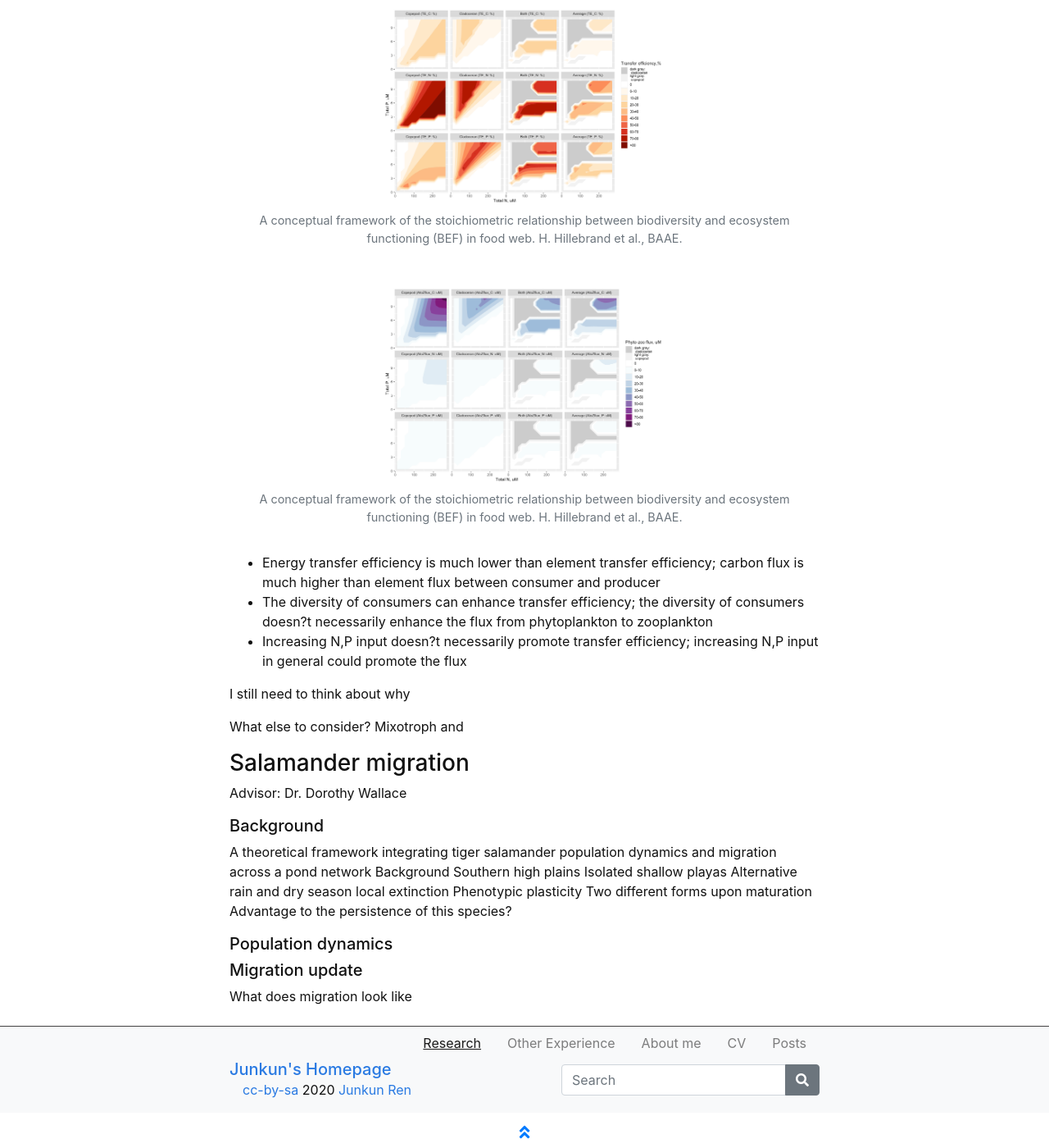
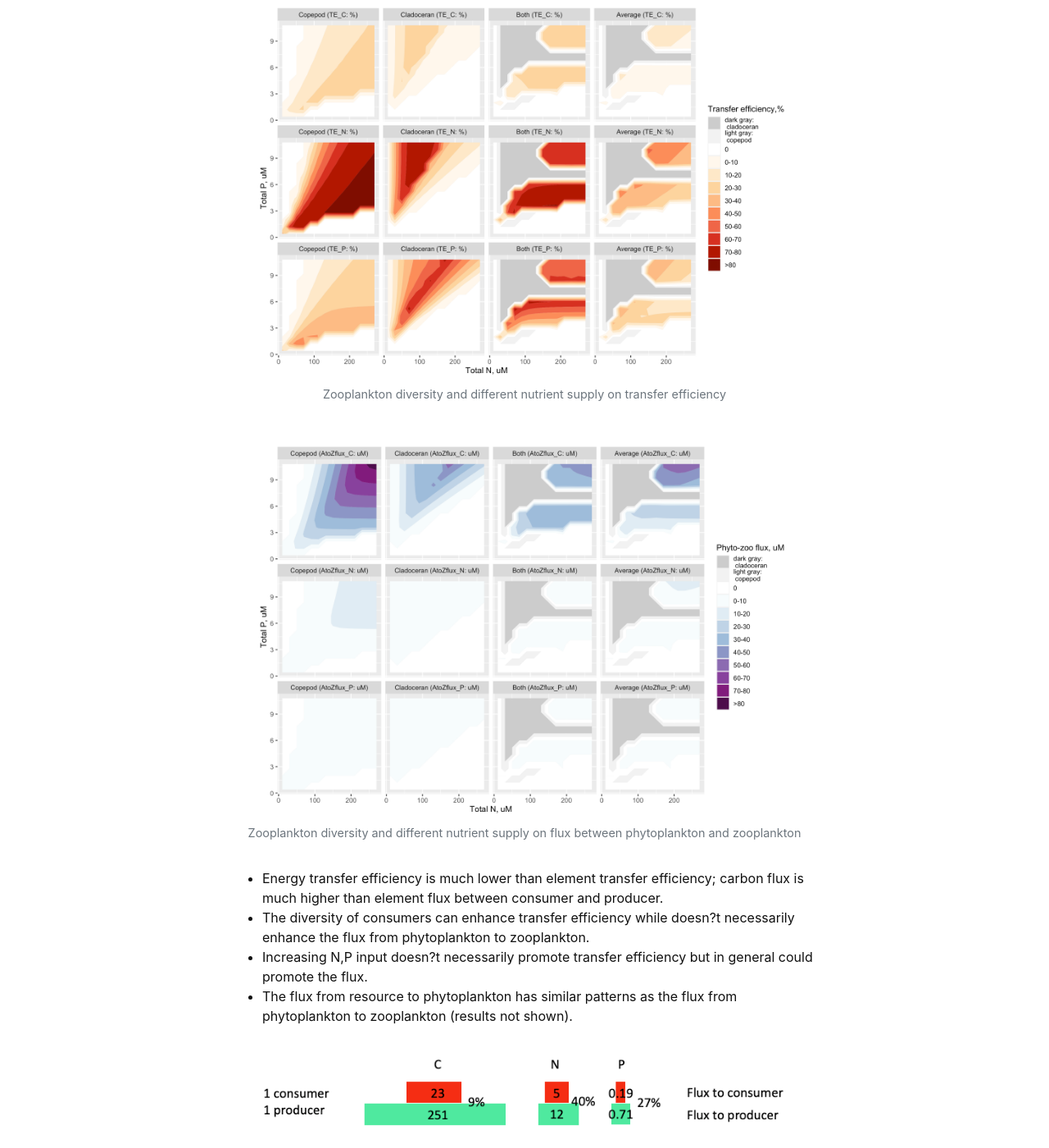
Before and after one commit to junkun-ren/PersonalWebsite, a Jekyll site: the page built from content/0-research.md, in a window 1280 px wide and 1400 px high, scrolled down 4092 px. Shown: the whole window at 82% size. Built offline with Jekyll 4.4.1, drawn with Linux system fonts in a browser that asks for light colours; some of the changed text lies outside the part shown.

Commit message:
more results

````diff
--- a/content/0-research.md
+++ b/content/0-research.md
@@ -3,7 +3,7 @@ title: Research
 nav: true
 ---
 
-#### Current research projects]
+##### Current research projects
 1. [Plankton](#paragraph1)
     1. [Model setup](#subparagraph1)
     2. [Model extension](#subparagraph2)
@@ -52,16 +52,15 @@ Inspired by the concepts illustrated in the diagram above ```(H. Hillebrand et a
  - Is the effect of biodiversity on function mediated by stoichiometry in some way?
 
 **Example results**<a name="subparagraph4"></a>
-<div>
-{% include figure.html img="TE3.png" alt="BEF stoichiometry framework illustration" caption="A conceptual framework of the stoichiometric relationship between biodiversity and ecosystem functioning (BEF) in food web. H. Hillebrand et al., BAAE." width="50%" %}
-{% include figure.html img="phyto to zoo flux3.png" alt="BEF stoichiometry framework illustration" caption="A conceptual framework of the stoichiometric relationship between biodiversity and ecosystem functioning (BEF) in food web. H. Hillebrand et al., BAAE." width="50%" %}
-</div>
+{% include figure.html img="TE3.png" alt="Transfer efficiency under different nutrient supply and single or two zooplankton comparison" caption="Zooplankton diversity and different nutrient supply on transfer efficiency" width="95%" %}
+{% include figure.html img="phyto to zoo flux3.png" alt="producer to consumer flux under different nutrient supply and single or two zooplankton comparison" caption="Zooplankton diversity and different nutrient supply on flux between phytoplankton and zooplankton" width="95%" %}
 
-- Energy transfer efficiency is much lower than element transfer efficiency; carbon flux is much higher than element flux between consumer and producer
-- The diversity of consumers can enhance transfer efficiency; the diversity of consumers doesn?t necessarily enhance the flux from phytoplankton to zooplankton
-- Increasing N,P input doesn?t necessarily promote transfer efficiency; increasing N,P input in general could promote the flux
+- Energy transfer efficiency is much lower than element transfer efficiency; carbon flux is much higher than element flux between consumer and producer.
+- The diversity of consumers can enhance transfer efficiency while doesn?t necessarily enhance the flux from phytoplankton to zooplankton.
+- Increasing N,P input doesn?t necessarily promote transfer efficiency but in general could promote the flux.
+- The flux from resource to phytoplankton has similar patterns as the flux from phytoplankton to zooplankton (results not shown).
 
-
+{% include figure.html img="flux and TE comparison.png" alt="TE and flux comparison between elements and different producer/consumer diversity" caption="Transfer efficiency and flux comparison between elements and different producer/consumer diversity" width="95%" %}
 
 I still need to think about why
 
````
Also changed, not shown: index.md (+2 -2 lines), images/flux and TE comparison.png (added).
